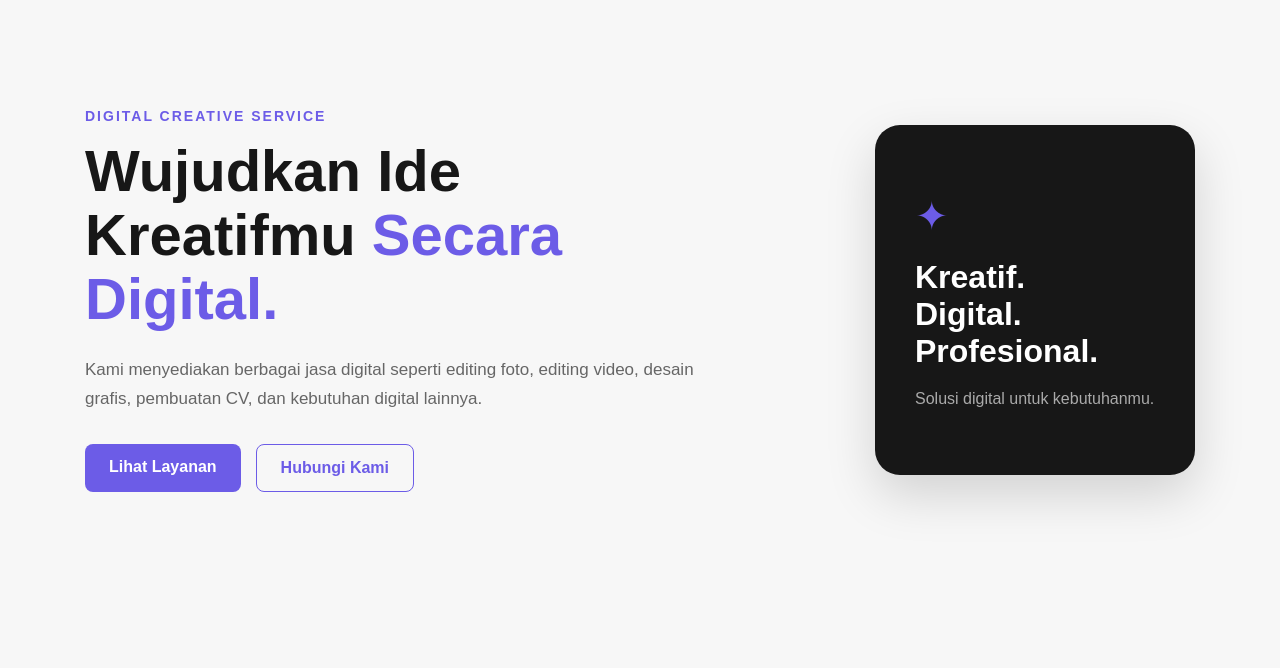
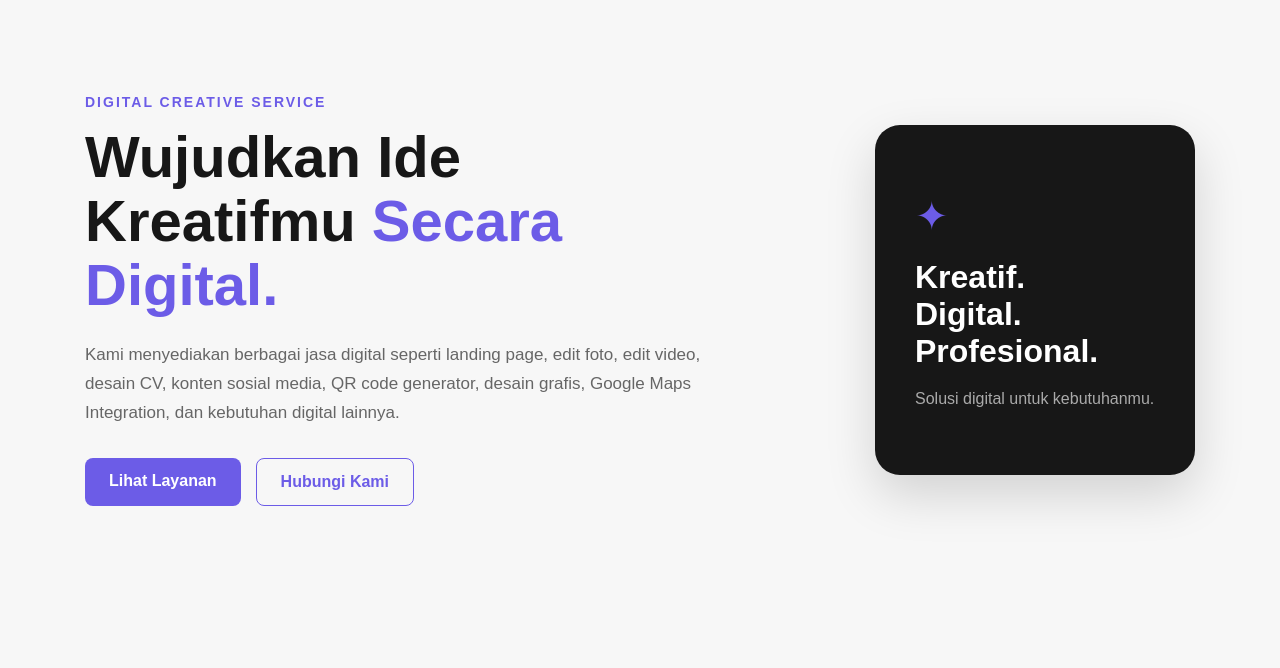
Before and after one commit to bagas-yusdhya04/portopolio_kelompok, a Flask app: page / in a window 1280 px wide. Shown: the part 69-737 px from the top of the page. Run offline with Flask 3, Linux system fonts and the light colour scheme.

Commit message:
Push Rank 02 oktober

```diff
--- a/templates/index.html
+++ b/templates/index.html
@@ -41,9 +41,9 @@
             </h1>
 
             <p class="description">
-                Kami menyediakan berbagai jasa digital seperti
-                editing foto, editing video, desain grafis,
-                pembuatan CV, dan kebutuhan digital lainnya.
+                Kami menyediakan berbagai jasa digital seperti landing page, edit foto, edit video, desain CV, konten sosial media,
+                QR code generator, desain grafis,
+                Google Maps Integration, dan kebutuhan digital lainnya.
             </p>
 
             <div class="hero-buttons">
```
